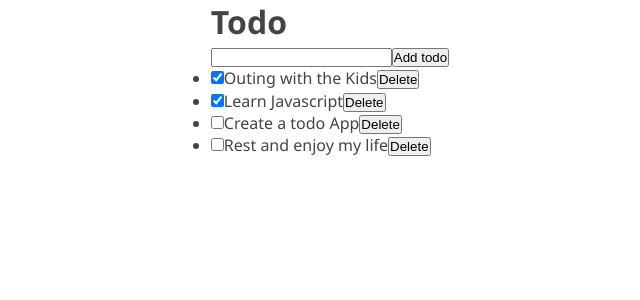
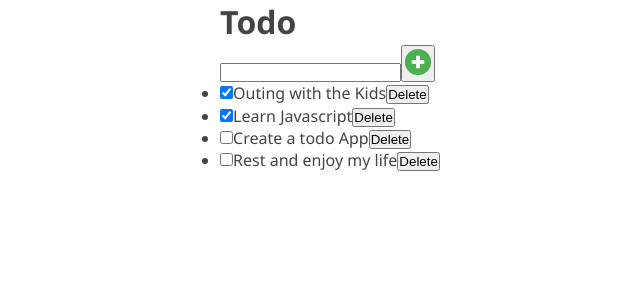
Before and after one commit to holuwateemeeleyin/Todo-app, a React (Create React App) app: page / in a window 1280 px wide. Shown: the top 300 px of the page, without its empty margins (310-950 px from the left). Built offline with nearby package versions, Linux system fonts and the light colour scheme.

Commit message:
include Add todo button

```diff
--- a/src/Component/TodoContainer/AddTodo.js
+++ b/src/Component/TodoContainer/AddTodo.js
@@ -1,5 +1,5 @@
 import React, { Component } from 'react'
-
+import { FcPlus } from 'react-icons/fc'
 export default class AddTodo extends Component {
     state = {
         title: ''
@@ -25,13 +25,16 @@ export default class AddTodo extends Component {
 
     render() {
         return (
-            <form onSubmit={this.submitForm}>
+            <form onSubmit={this.submitForm} className='form-input'>
                 <input
                     type='text'
                     value={this.state.title}
                     onChange={this.handleOnChangeTitle}
+                    className='input-text'
                 />
-                <button>Add todo</button>
+                <button className='add-button'>
+                    <FcPlus size='30'/>
+                </button>
             </form>
         )
     }
```
